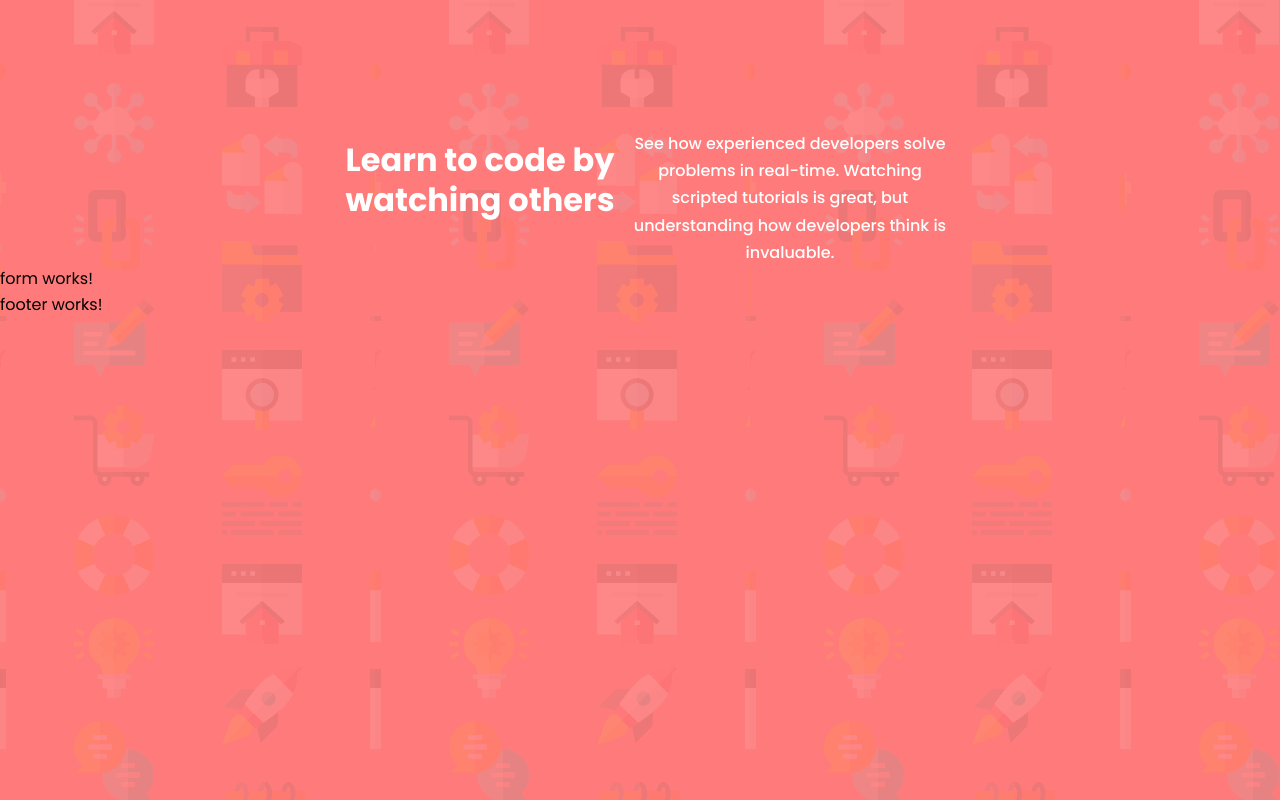
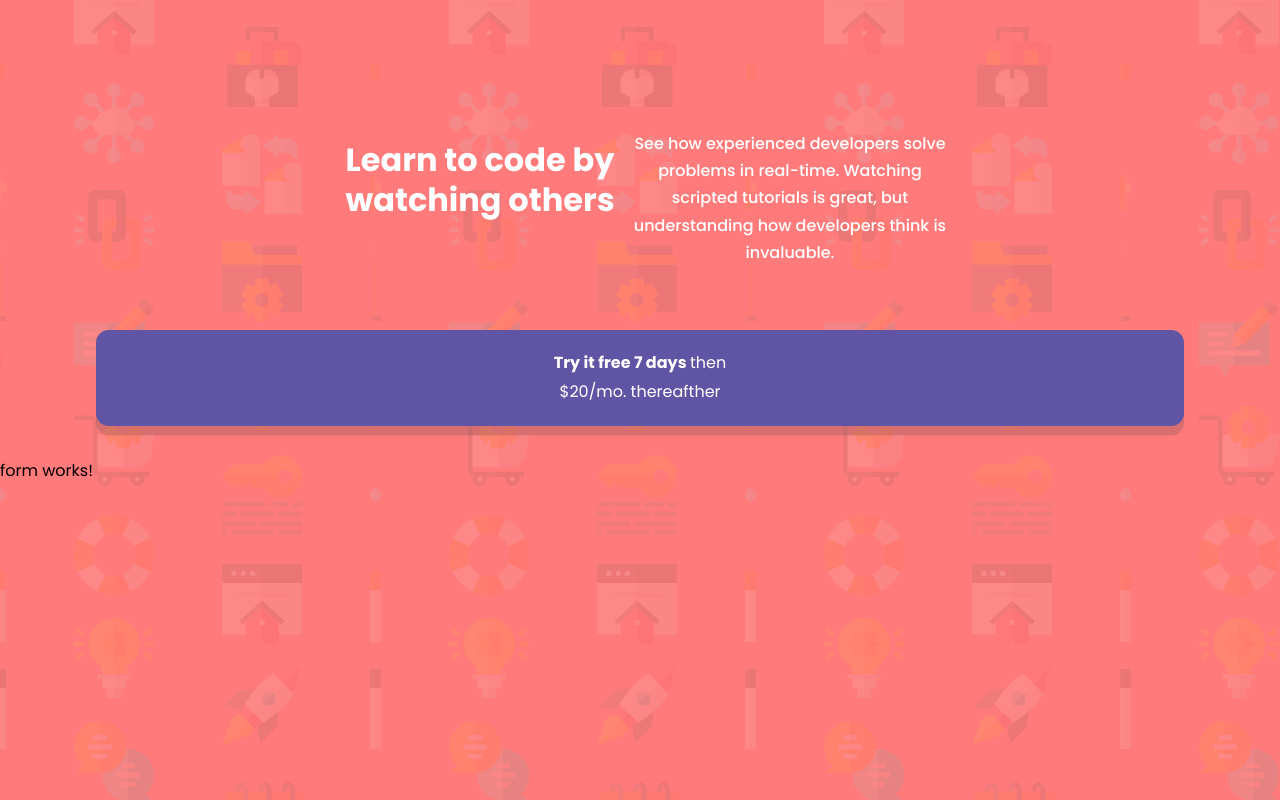
Before and after one commit to NikolaiKoz/FrontendMentor-Sign-up-form.github.io, an Angular app in the folder frontend/: page / in a window 1280 px wide. Built offline with nearby package versions, Linux system fonts and the light colour scheme.

Commit message:
feat: :zap: Offer message was added.

```diff
--- a/frontend/src/app/app.component.html
+++ b/frontend/src/app/app.component.html
@@ -1,5 +1,5 @@
 <div class="bg">
     <app-header></app-header>
+    <app-offer></app-offer>
     <app-form></app-form>
-    <app-footer></app-footer>
 </div>
--- a/frontend/src/app/app.module.ts
+++ b/frontend/src/app/app.module.ts
@@ -4,15 +4,15 @@ import { BrowserModule } from '@angular/platform-browser';
 import { AppRoutingModule } from './app-routing.module';
 import { AppComponent } from './app.component';
 import { HeaderComponent } from './components/header/header.component';
-import { FooterComponent } from './components/footer/footer.component';
 import { FormComponent } from './components/form/form.component';
+import { OfferComponent } from './components/offer/offer.component';
 
 @NgModule({
   declarations: [
     AppComponent,
     HeaderComponent,
-    FooterComponent,
-    FormComponent
+    FormComponent,
+    OfferComponent
   ],
   imports: [
     BrowserModule,
--- a/frontend/src/app/components/footer/footer.component.html
+++ /dev/null
@@ -1 +0,0 @@
-<p>footer works!</p>
--- a/frontend/src/app/components/header/header.component.scss
+++ b/frontend/src/app/components/header/header.component.scss
@@ -5,6 +5,8 @@
   width: 100%;
   @include flex();
   padding: 8.125rem 0 0 0;
+
+  margin: 0 0 4rem 0;
 
   &__title {
     width: 18.75rem;
--- /dev/null
+++ b/frontend/src/app/components/offer/offer.component.html
@@ -0,0 +1,8 @@
+<div class="offer">
+    <p class="offer__description">
+        <strong class="offer__description--strong">
+            Try it free 7 days
+        </strong>
+        then $20/mo. thereafther
+    </p>
+</div>
--- /dev/null
+++ b/frontend/src/app/components/offer/offer.component.scss
@@ -0,0 +1,25 @@
+@import '../../shared/styles/flex';
+@import '../../shared/styles/colors';
+
+.offer{
+    background-color: $Blue;
+    color: white;
+
+    margin: 0 auto 2rem auto;
+    padding: 1.2rem 0 1.2rem  0;
+    line-height: 1.8rem;
+
+    width: 85%;
+    border-radius: .8rem;
+    box-shadow: 0rem .6rem rgba($Dark-Blue, .2);
+    @include flex();
+
+    &__description{
+        width: 12rem;
+        text-align: center;
+
+        &--strong{
+            font-weight: 800;
+        }
+    }
+}
```
Also changed, not shown: frontend/src/app/components/footer/footer.component.ts (deleted, +0 -10 lines), frontend/src/app/components/offer/offer.component.ts (added, +10 -0 lines), frontend/src/app/components/footer/footer.component.scss (deleted), 1 other file (tests, documents, lock files or other folders).
